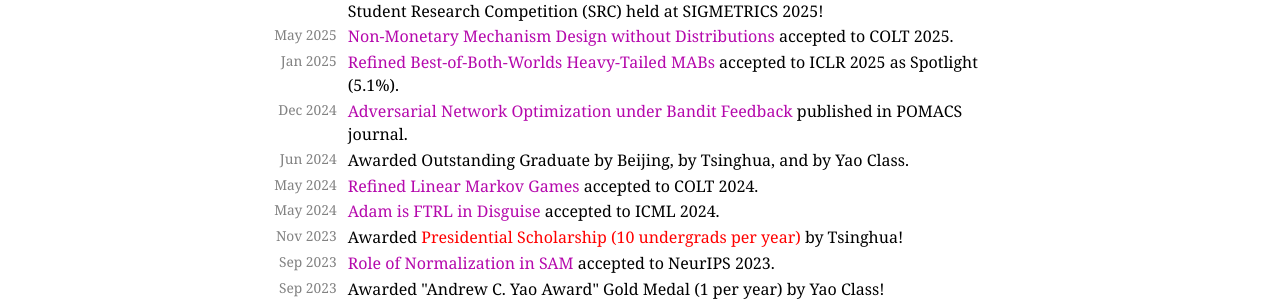
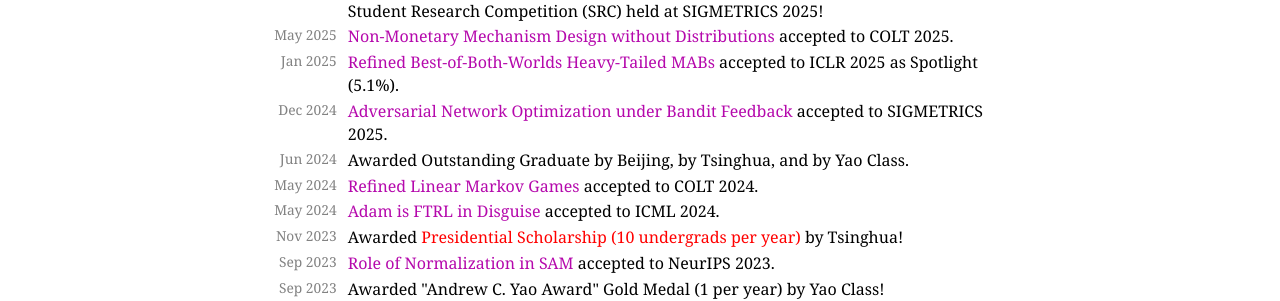
Before and after one commit to yandaichn/yandaichn.github.io, a Jekyll site: the page built from _pages/about.md, in a window 1280 px wide and 900 px high, scrolled down 603 px. Shown: the part 160-461 px from the top of the window. Built offline with Jekyll 4.4.1, drawn with Linux system fonts in a browser that asks for light colours; full-size pictures stand in for the smaller copies a plugin makes; comment, search, counter and statistics services are not loaded; a style sheet for code colours, icons or effects is not loaded.

Commit message:
news style

```diff
--- a/_pages/about.md
+++ b/_pages/about.md
@@ -31,7 +31,7 @@ My research focuses on the intersection of **Economics and Computer Science (Eco
   <li><span class="news-date">Jun 2025</span><span><a href="https://arxiv.org/abs/2507.09473">Incentive-Aware Dynamic Resource Allocation under Constraints</a> won <a href="https://www.sigmetrics.org/sigmetrics2025/student_activities.html"><strong><font color="red">1st Place</font></strong></a> in ACM Student Research Competition (SRC) held at SIGMETRICS 2025!</span></li>
   <li><span class="news-date">May 2025</span><span><a href="https://arxiv.org/abs/2502.08412">Non-Monetary Mechanism Design without Distributions</a> accepted to <strong>COLT 2025</strong>.</span></li>
   <li><span class="news-date">Jan 2025</span><span><a href="https://arxiv.org/abs/2410.03284">Refined Best-of-Both-Worlds Heavy-Tailed MABs</a> accepted to <strong>ICLR 2025</strong> as Spotlight (5.1%).</span></li>
-  <li><span class="news-date">Dec 2024</span><span><a href="https://dl.acm.org/doi/10.1145/3700413">Adversarial Network Optimization under Bandit Feedback</a> published in <strong>POMACS</strong> journal.</span></li>
+  <li><span class="news-date">Dec 2024</span><span><a href="https://dl.acm.org/doi/10.1145/3700413">Adversarial Network Optimization under Bandit Feedback</a> accepted to <strong>SIGMETRICS 2025</strong>.</span></li>
   <li><span class="news-date">Jun 2024</span><span>Awarded <strong>Outstanding Graduate</strong> by Beijing, by Tsinghua, and by Yao Class.</span></li>
   <li><span class="news-date">May 2024</span><span><a href="https://arxiv.org/abs/2402.07082">Refined Linear Markov Games</a> accepted to <strong>COLT 2024</strong>.</span></li>
   <li><span class="news-date">May 2024</span><span><a href="https://arxiv.org/abs/2402.01567">Adam is FTRL in Disguise</a> accepted to <strong>ICML 2024</strong>.</span></li>
```
Also changed, not shown: _pages/publications.md (+1 -1 lines).
